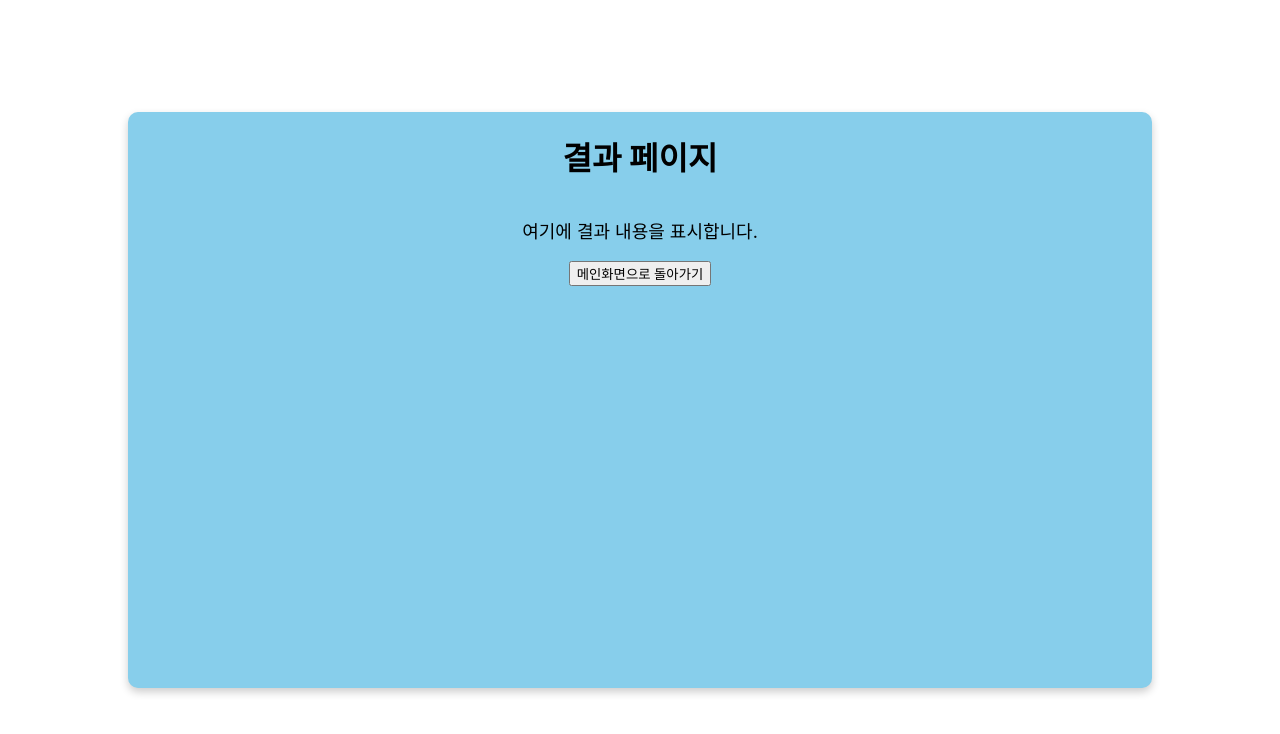
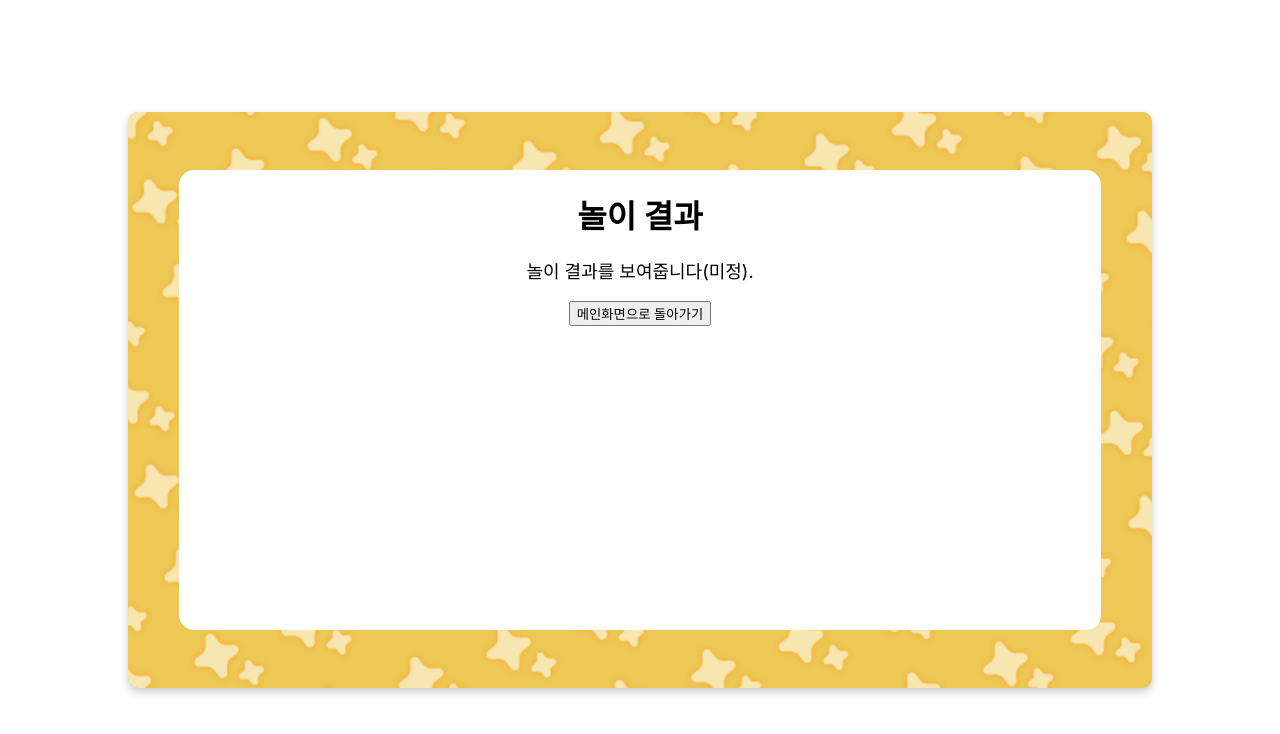
Before and after one commit to Prize-Three/roleplay_frontend, a React (Create React App) app: page /result in a window 1280 px wide. Shown: the top 734 px of the page. Built offline with nearby package versions, Linux system fonts and the light colour scheme.

Commit message:
놀이결과 화면

```diff
--- a/src/pages/Result/Result.jsx
+++ b/src/pages/Result/Result.jsx
@@ -9,9 +9,11 @@ const navigate = useNavigate();
   return (
     <Layout>
         <div className={styles.resultContainer}>
-            <h1>결과 페이지</h1>
-            <p>여기에 결과 내용을 표시합니다.</p>
+          <div className={styles.whiteBox}>
+            <h1>놀이 결과</h1>
+            <p>놀이 결과를 보여줍니다(미정).</p>
             <button onClick={() => navigate('/')}>메인화면으로 돌아가기</button>
+          </div>
         </div>
     </Layout>
   );
--- a/src/pages/Result/Result.module.scss
+++ b/src/pages/Result/Result.module.scss
@@ -7,6 +7,11 @@
     width: 100%;
     height: 100%;
     border-radius: 10px;
+
+    background-image: url('../../../public/assets/result/resultImg.png');
+    background-size: cover; /* 이미지가 요소를 덮도록 설정 */
+    background-position: center; /* 이미지가 중앙에 위치하도록 설정 */
+    background-repeat: no-repeat; /* 이미지가 반복되지 않도록 설정 */
   }
 
   h1 {
@@ -16,3 +21,12 @@
   p {
     font-size: 18px;
   }
+
+  .whiteBox {
+    background-color: white;
+    width: 90%;
+    height: 80%;
+    text-align: center;
+    margin: auto;
+    border-radius: 15px;
+  }
```
Also changed, not shown: public/assets/result/resultImg.png (added).
